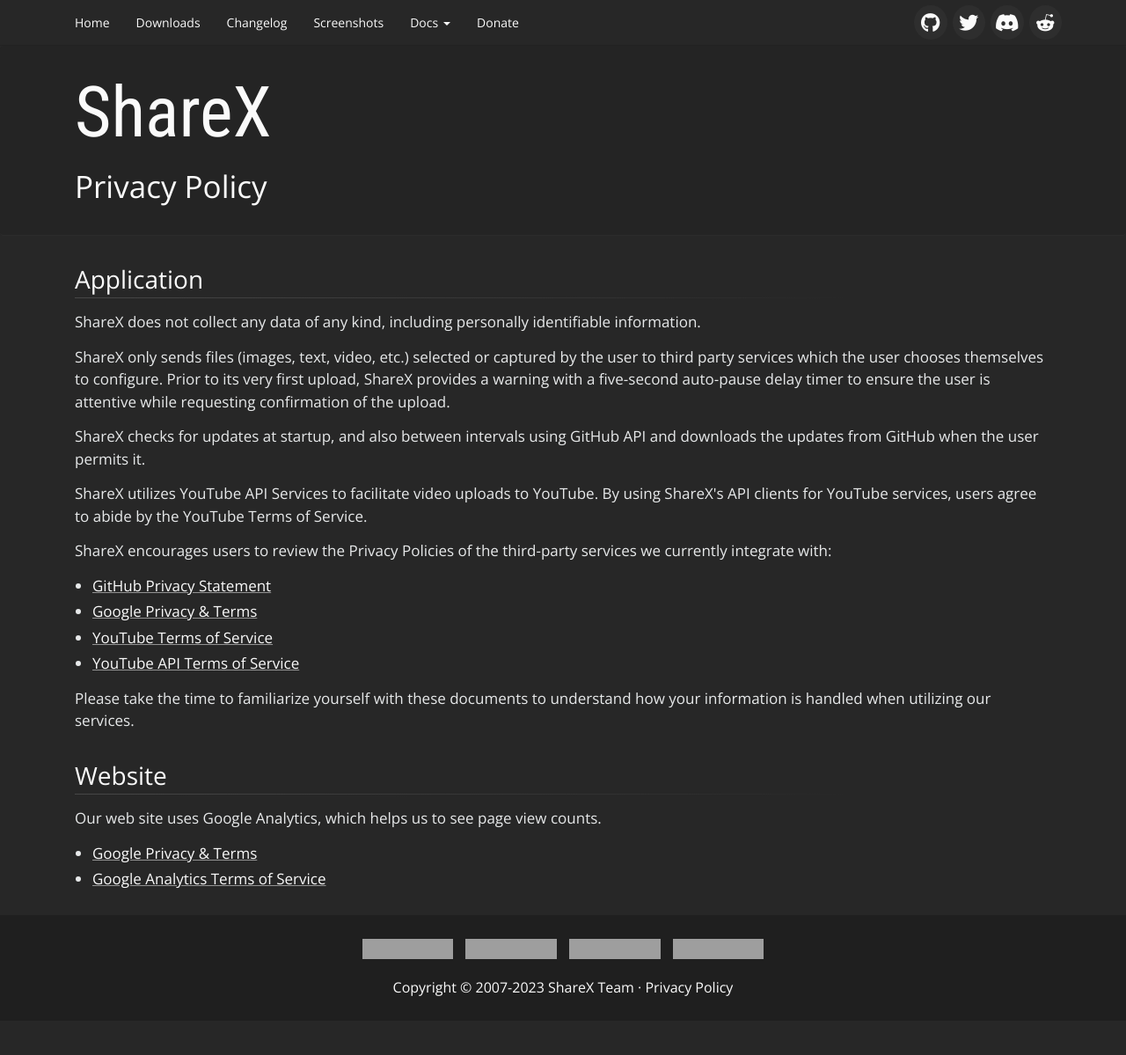
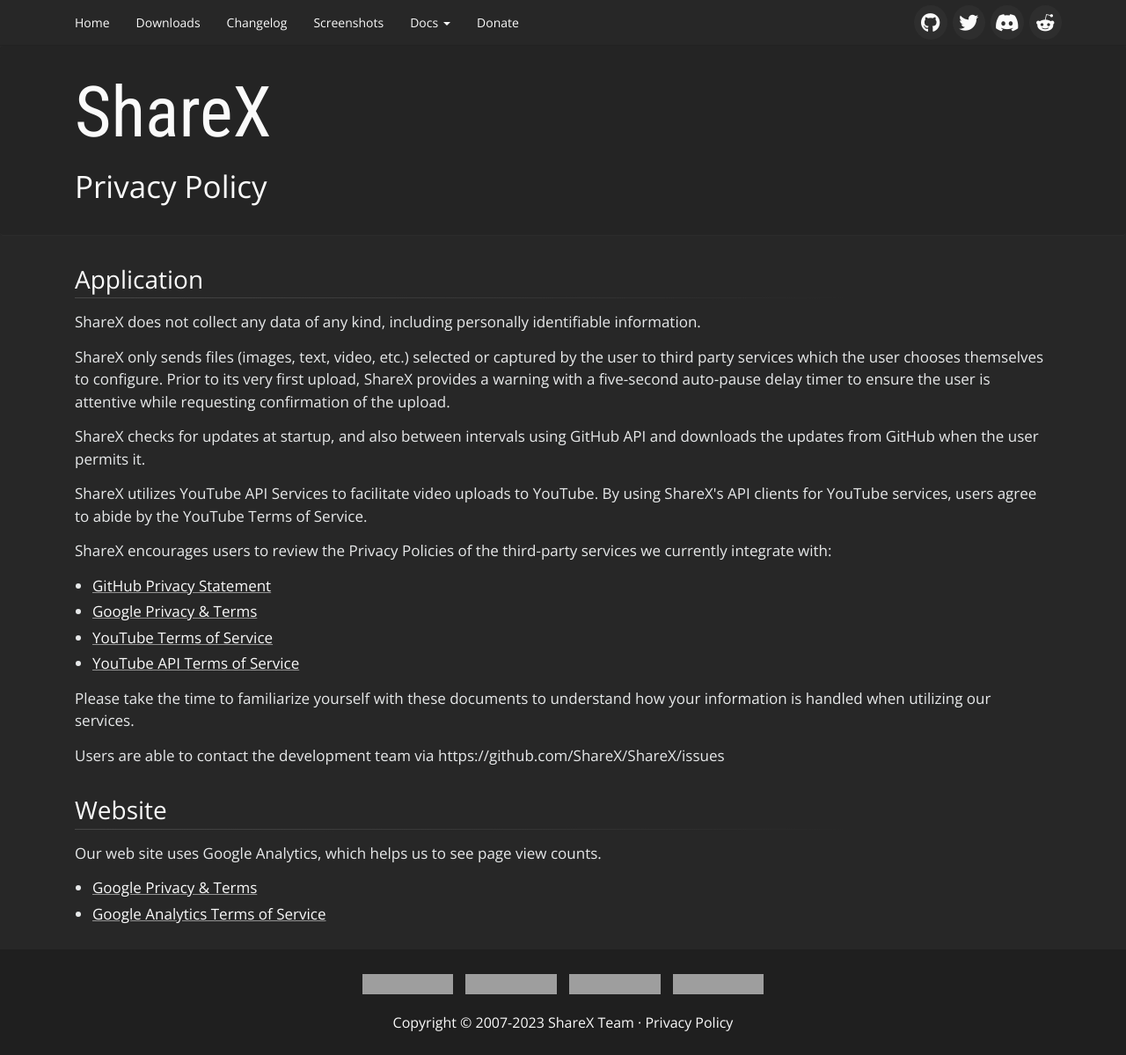
Before and after one commit to ShareX/sharex.github.io, a Jekyll site: the page built from privacy-policy.md, in a window 1280 px wide. Shown: the whole page at 88% size. Built offline with Jekyll 4.4.1, drawn with Linux system fonts in a browser that asks for light colours; before the commit the page ends 1160 px from its top, so only the background shows below that; grey boxes are pictures that could not be loaded.

Commit message:
Update privacy-policy.md

```diff
--- a/privacy-policy.md
+++ b/privacy-policy.md
@@ -22,6 +22,8 @@
 
 Please take the time to familiarize yourself with these documents to understand how your information is handled when utilizing our services.
 
+Users are able to contact the development team via https://github.com/ShareX/ShareX/issues
+
 ## Website
 
 Our web site uses Google Analytics, which helps us to see page view counts.
```
